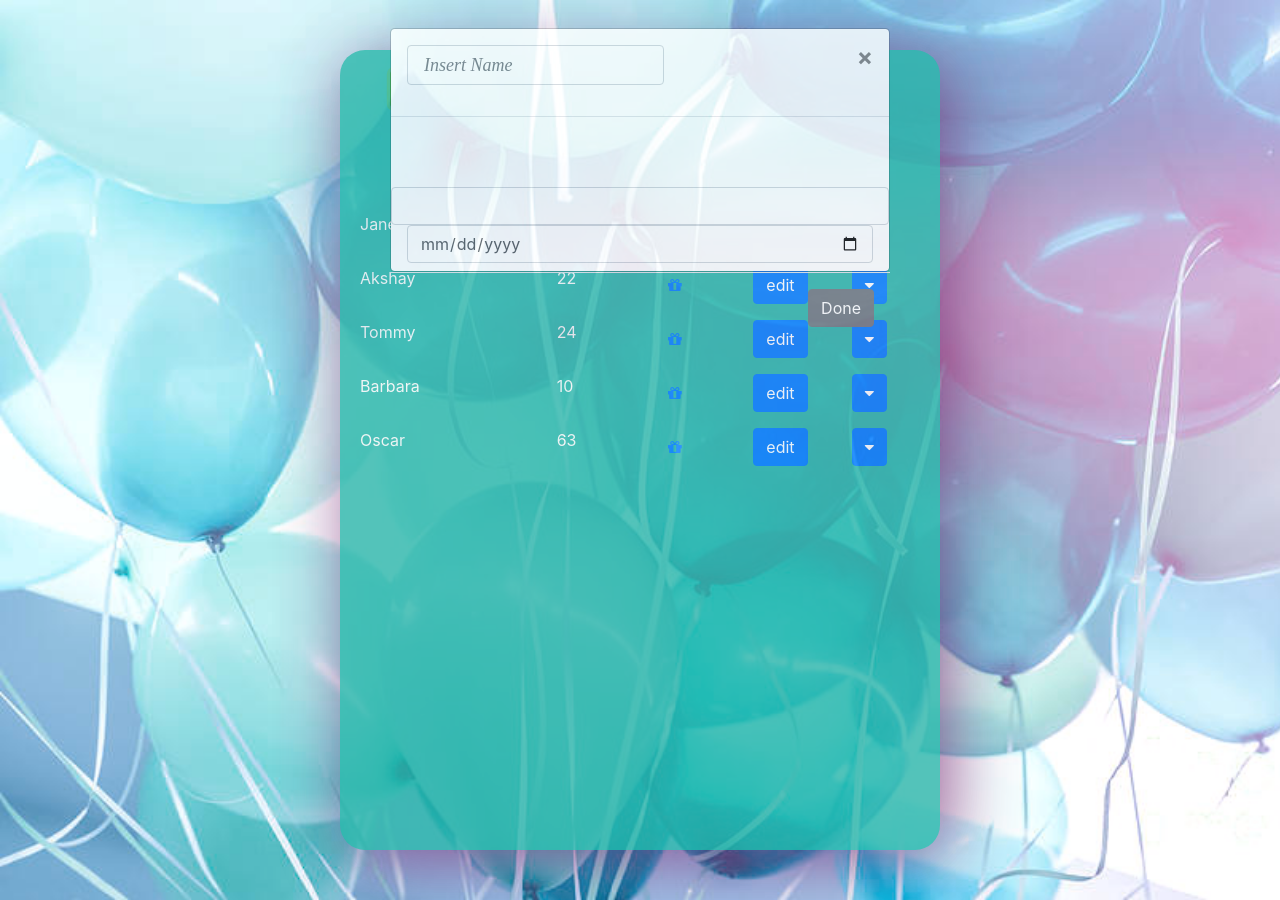
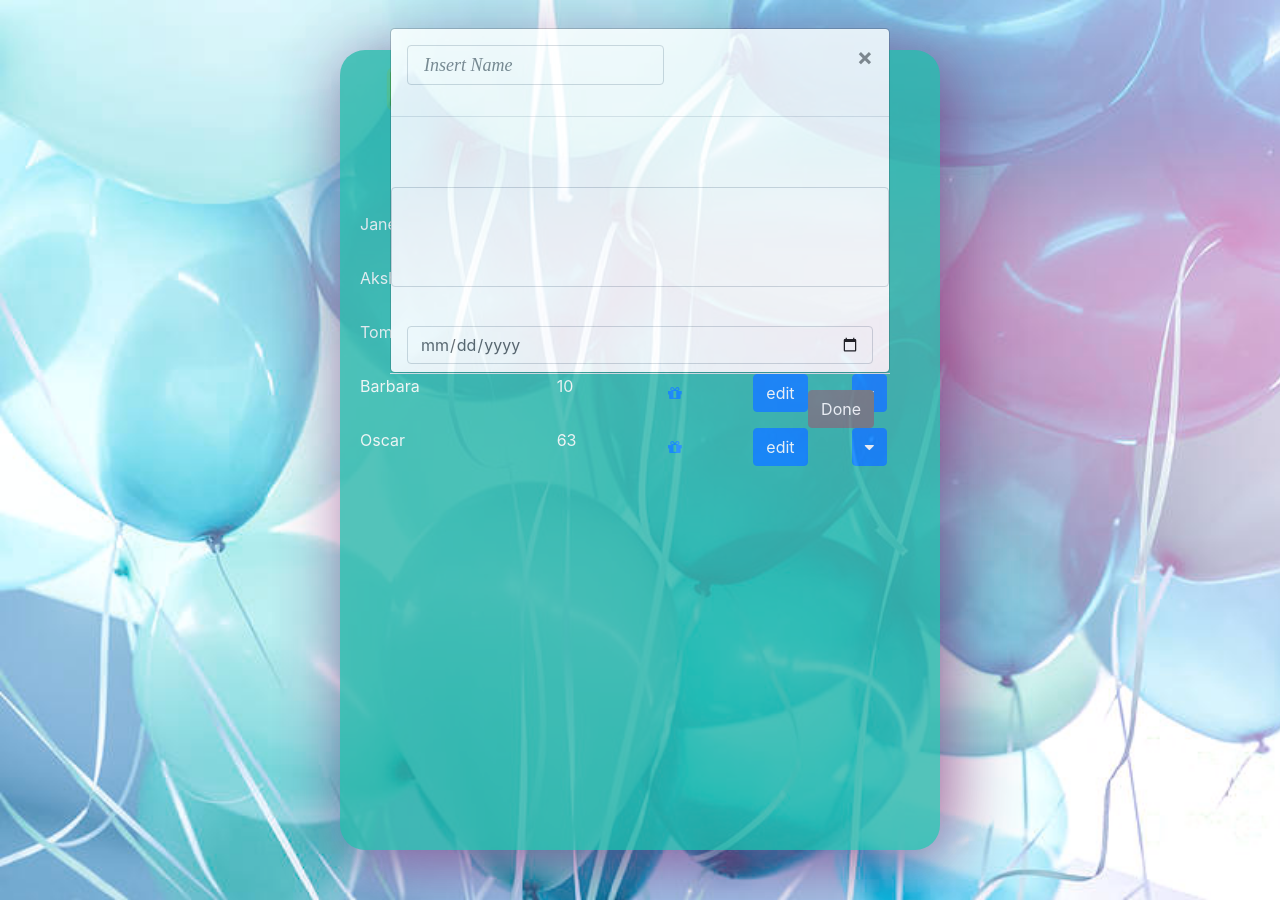
Before and after one commit to Birthday-App-Team/birthday-app-frontend, a React (Create React App) app: page / in a window 1280 px wide. Both pictures are taken after a click on the button 409 px from the left and 89 px from the top of the page. Built offline with nearby package versions, Linux system fonts and the light colour scheme; a web font is replaced by a local one.

Commit message:
navbar css

```diff
--- a/src/App.js
+++ b/src/App.js
@@ -122,7 +122,6 @@ class App extends React.Component {
             {this.state.birthdays.map(birthday => {
               return (
                 <BirthdayList
-                  addPersonToList={this.addPerson}
                   text={birthday.notes}
                   name={birthday.name}
                   key={birthday.id}
--- a/src/Components/AddPerson.js
+++ b/src/Components/AddPerson.js
@@ -95,13 +95,13 @@ class AddPerson extends React.Component {
               className= "form-control navbar"
                 type="text"
 
-                className="form-control "
+                className="form-control navbarfoo "
                 aria-describedby="text"
                 placeholder="Insert interests here!"
                 value={this.state.noteText}
                 onChange={this.updateNoteText}
               ></input>
-
+                <br></br>
               <div className="form-group mx-sm-3 mb-2">
                 <input
                   className="form-control"
--- a/src/index.css
+++ b/src/index.css
@@ -61,6 +61,19 @@ code {
   font-family: cursive;
   font-style: oblique;
 }
+.navbarfoo{
+  height: 100px;
+  margin-bottom: 15px;
+  text-align: left;
+  font-size: 18px;
+  font: grey;
+  display: flex;
+  justify-content: center;
+  align-items: center;
+  font-family: cursive;
+  font-style: oblique;
+
+}
 .taskRow {
   padding-top: 20px;
   padding-bottom: 10px;
```
